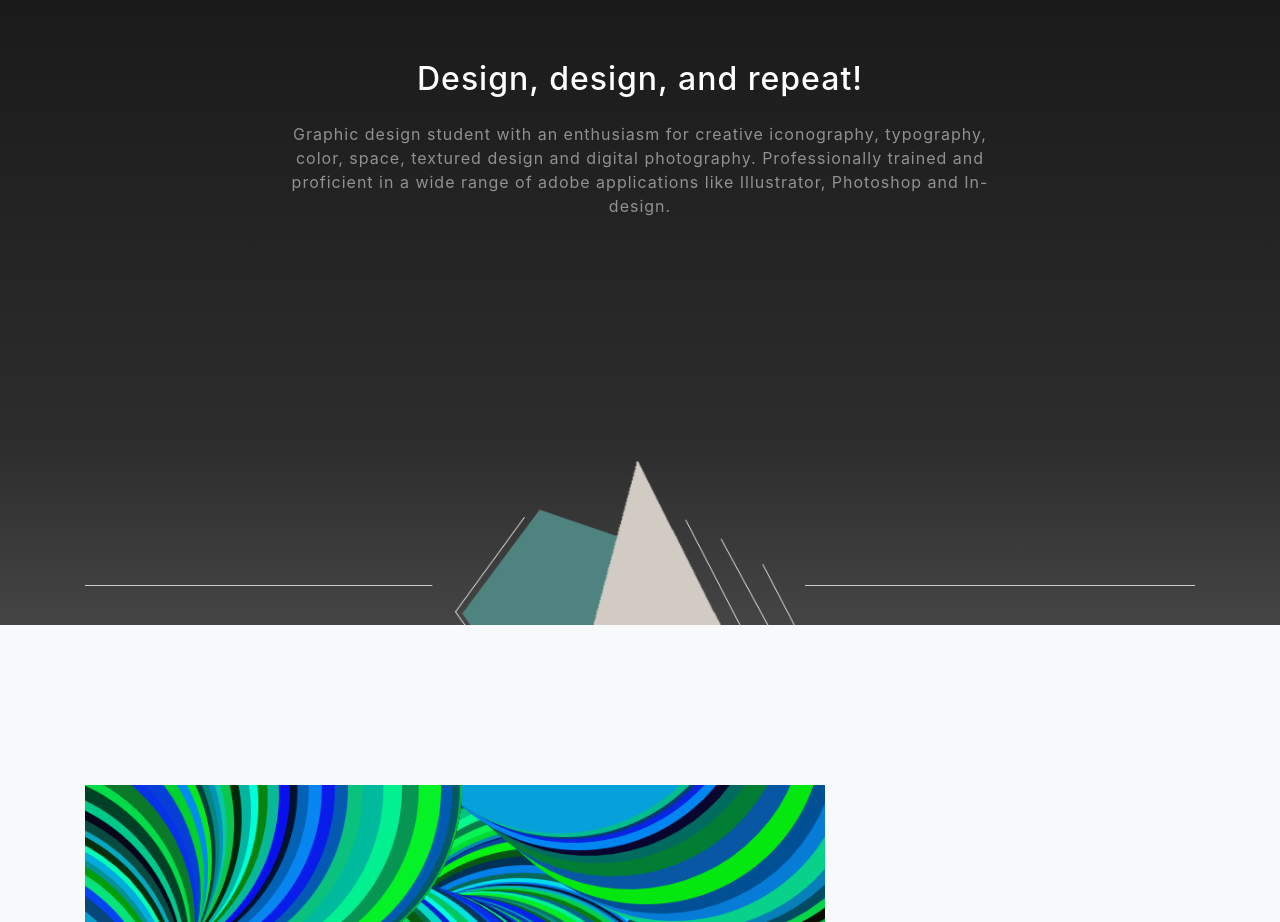
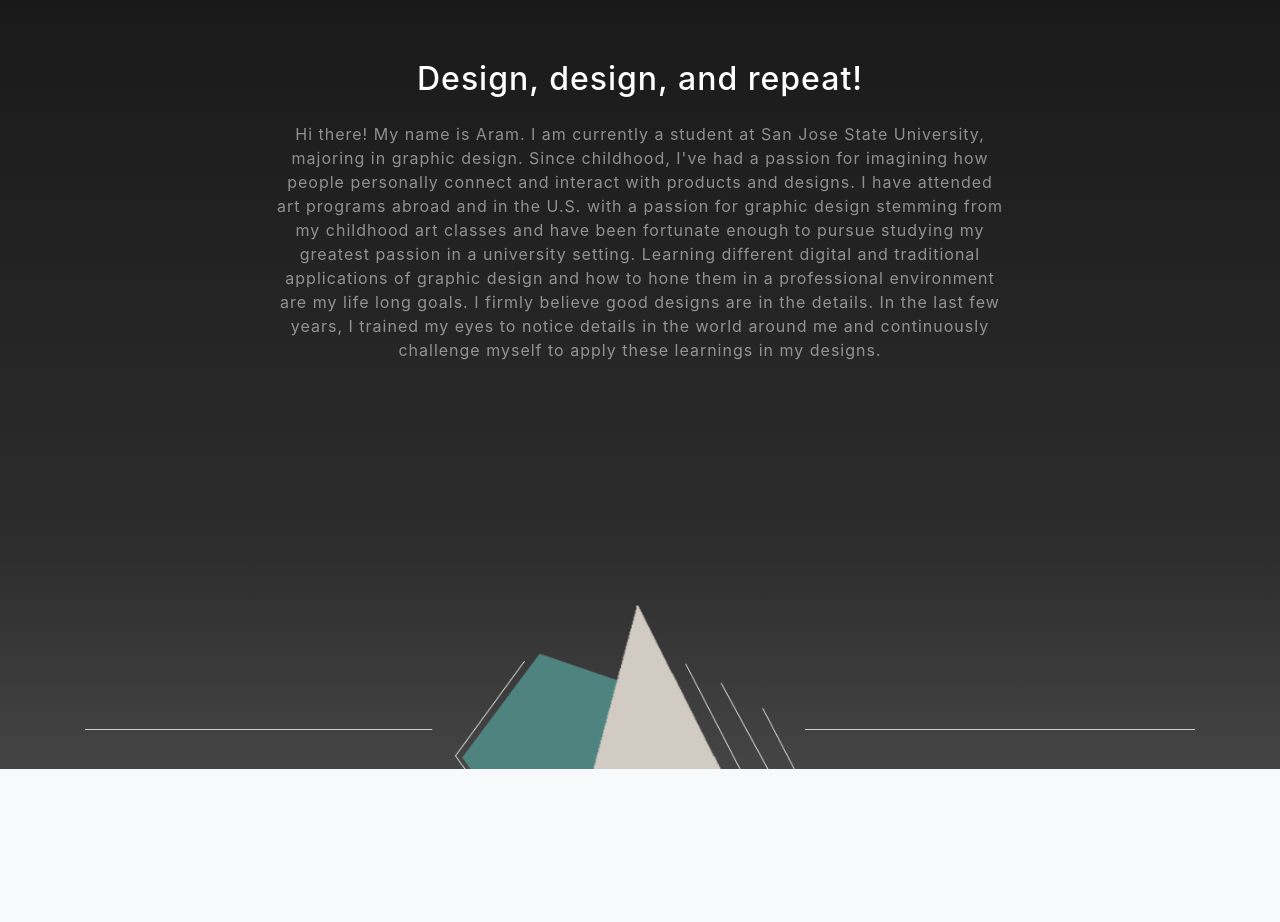
Before and after one commit to AramMagholi/AramMagholi.github.io, a website with bundled scripts: page index.html in a window 1280 px wide. Shown: the part 900-1822 px from the top of the page. Built offline with nearby package versions, Linux system fonts and the light colour scheme; files whose address does not match are found by name.

Commit message:
new bio
new bio

```diff
--- a/index.html
+++ b/index.html
@@ -67,7 +67,10 @@
         <div class="col-lg-8 mx-auto">
           <h2 class="text-white mb-4"> Design, design, and repeat!</h2>
           <p class="text-white-50">
-Graphic design student with an enthusiasm for creative iconography, typography, color, space, textured design and digital photography. Professionally trained and proficient in a wide range of adobe applications like Illustrator, Photoshop and In-design.
+Hi there!
+My name is Aram. I am currently a student at San Jose State University, majoring in graphic design. Since childhood, I've had a passion for imagining how people personally connect and interact with products and designs.
+I have attended art programs abroad and in the U.S. with a passion for graphic design stemming from my childhood art classes and have been fortunate enough to pursue studying my greatest passion in a university setting. Learning different digital and traditional applications of graphic design and how to hone them in a professional environment are my life long goals.
+I firmly believe good designs are in the details. In the last few years, I trained my eyes to notice details in the world around me and continuously challenge myself to apply these learnings in my designs.
 
 
         </div>
```
